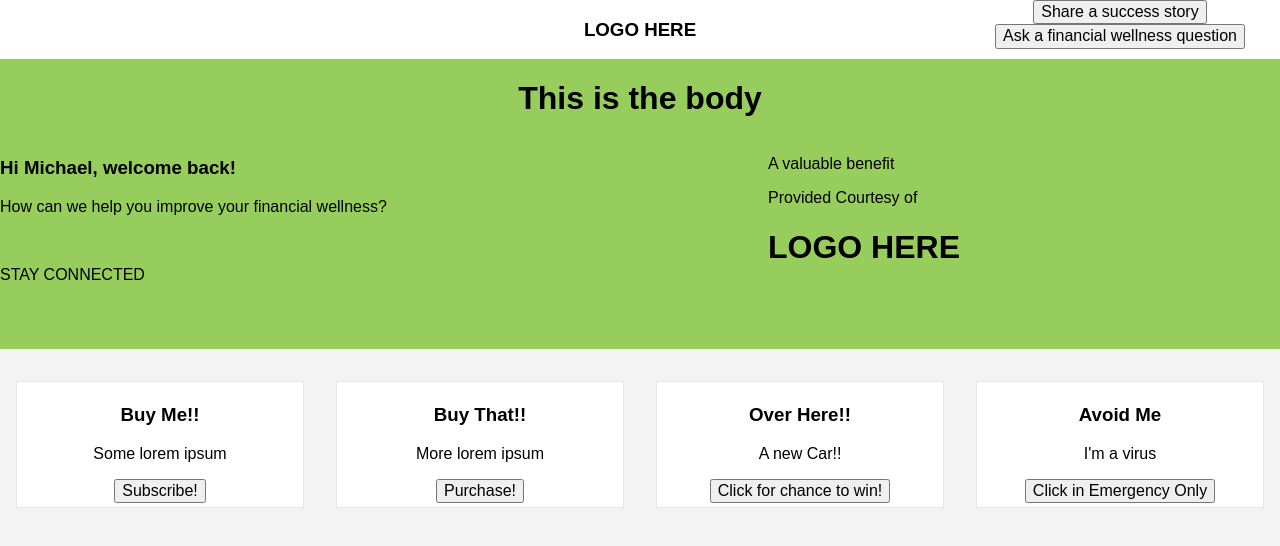
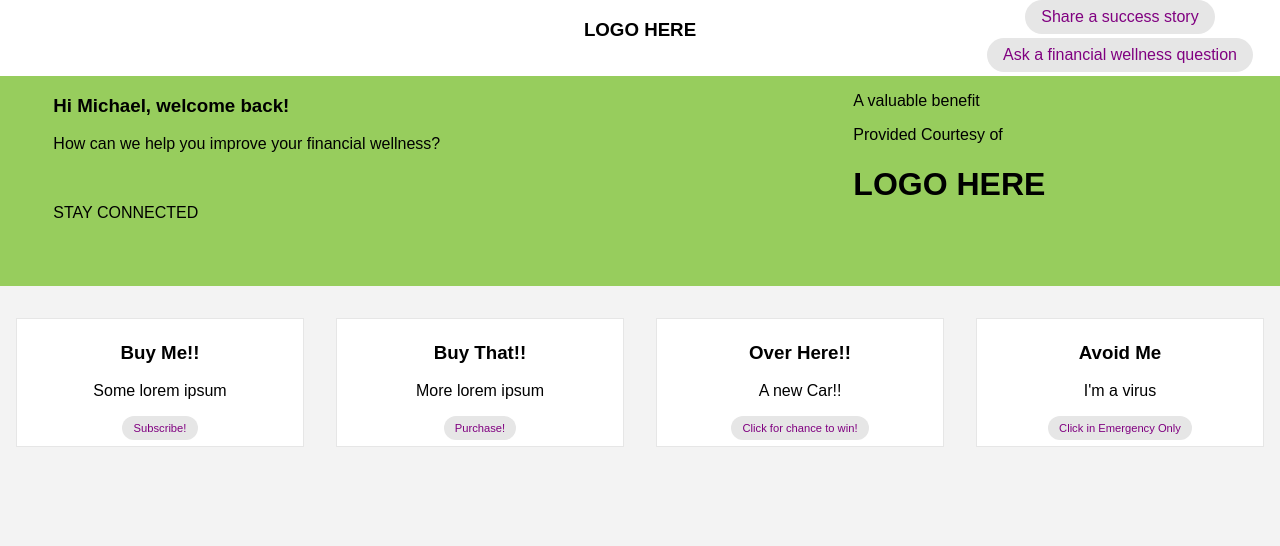
Before and after one commit to mjvezzani/vuejspurecss, a Vue app: page / in a window 1280 px wide. Shown: the top 546 px of the page. Built offline with nearby package versions, Linux system fonts and the light colour scheme.

Commit message:
Minor css changes

```diff
--- a/src/App.vue
+++ b/src/App.vue
@@ -26,6 +26,10 @@
     text-align: center;
   }
 
+  .button-xsmall {
+    font-size: 70%;
+  }
+
   body {
     background-color: rgb(243, 243, 243);
   }
--- a/src/components/header.vue
+++ b/src/components/header.vue
@@ -3,8 +3,8 @@
     <h3 class='pure-u-1-4'></h3>
     <h3 class='pure-u-1-2'>LOGO HERE</h3>
     <div class='pure-u-1-4'>
-      <button>Share a success story</button>
-      <button>Ask a financial wellness question</button>
+      <button class='pure-button'>Share a success story</button>
+      <button class='pure-button'>Ask a financial wellness question</button>
     </div>
   </div>
 </template>
@@ -18,4 +18,10 @@ export default {
   .header {
     background-color: rgb(255, 255, 255)
   }
+
+  .pure-button {
+    border-radius: 25px;
+    margin-bottom: .25em;
+    color: purple;
+  }
 </style>
--- a/src/components/info_cards.vue
+++ b/src/components/info_cards.vue
@@ -14,10 +14,10 @@ export default {
   data() {
     return {
       cards: [
-        { html: '<h3>Buy Me!!</h3><p>Some lorem ipsum</p><button>Subscribe!</button>' },
-        { html: '<h3>Buy That!!</h3><p>More lorem ipsum</p><button>Purchase!</button>' },
-        { html: '<h3>Over Here!!</h3><p>A new Car!!</p><button>Click for chance to win!</button>' },
-        { html: '<h3>Avoid Me</h3><p>I\'m a virus</p><button>Click in Emergency Only</button>' },
+        { html: '<h3>Buy Me!!</h3><p>Some lorem ipsum</p><button class="pure-button button-xsmall">Subscribe!</button>' },
+        { html: '<h3>Buy That!!</h3><p>More lorem ipsum</p><button class="pure-button button-xsmall">Purchase!</button>' },
+        { html: '<h3>Over Here!!</h3><p>A new Car!!</p><button class="pure-button button-xsmall">Click for chance to win!</button>' },
+        { html: '<h3>Avoid Me</h3><p>I\'m a virus</p><button class="button-xsmall pure-button">Click in Emergency Only</button>' },
       ],
     };
   },
--- a/src/components/welcome_banner.vue
+++ b/src/components/welcome_banner.vue
@@ -1,13 +1,13 @@
 <template>
   <div class='pure-g banner'>
-    <h1 class='text-center pure-u-1'>This is the body</h1>
-    <div class='pure-u-3-5'>
+    <div class='pure-u-1-24'></div>
+    <div class='pure-u-15-24'>
       <h3>Hi Michael, welcome back!</h3>
       <p>How can we help you improve your financial wellness?</p>
       <br/>
       <p>STAY CONNECTED</p>
     </div>
-    <div class='pure-u-2-5'>
+    <div class='pure-u-8-24'>
       <p>A valuable benefit</p>
       <p>Provided Courtesy of</p>
       <h1>LOGO HERE</h1>
```
